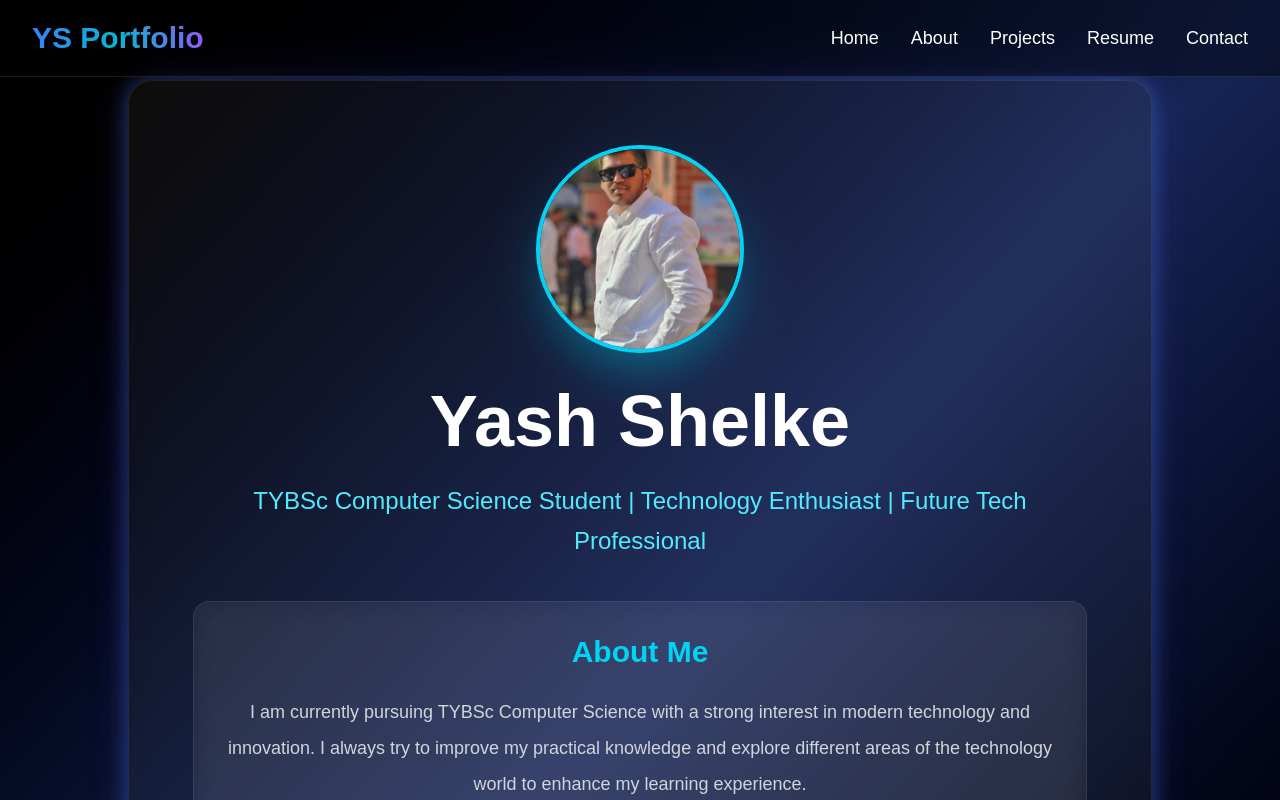
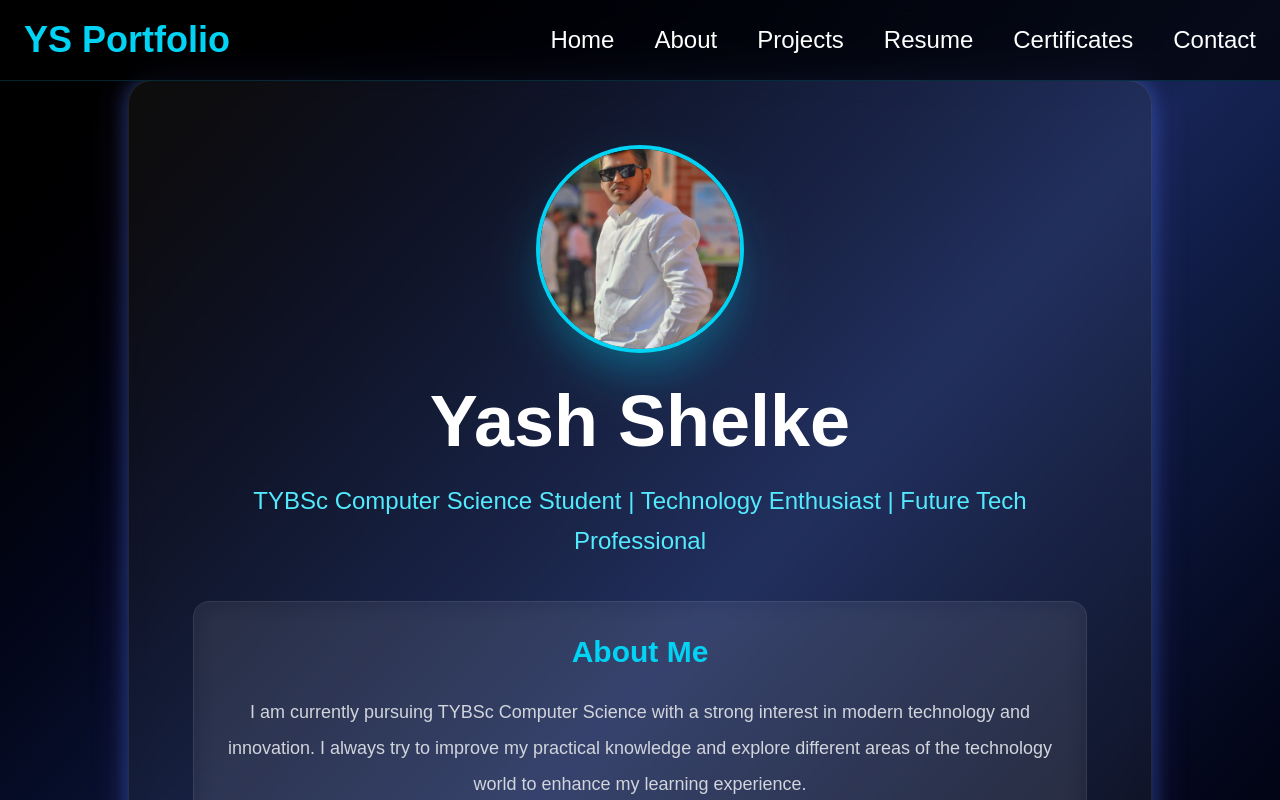
Before and after one commit to yashshelke9129-droid/yash-data-science-portfolio, a Next.js app: page / in a window 1280 px wide. Shown: the top 800 px of the page. Built offline with nearby package versions, Linux system fonts and the light colour scheme.

Commit message:
Added certificates section

```diff
--- a/src/components/Navbar.js
+++ b/src/components/Navbar.js
@@ -3,16 +3,22 @@
 import Link from "next/link";
 
 export default function Navbar() {
+
   return (
-    <nav className="fixed top-0 w-full z-50 bg-black/40 backdrop-blur-lg border-b border-white/10">
 
-      <div className="max-w-7xl mx-auto flex justify-between items-center px-8 py-5">
+    <nav className="fixed top-0 left-0 w-full z-50 bg-black/70 backdrop-blur-md border-b border-cyan-500/20">
 
-        <h1 className="text-3xl font-bold gradient-text">
+      <div className="max-w-7xl mx-auto px-6 py-5 flex items-center justify-between">
+
+        {/* Logo */}
+
+        <h1 className="text-4xl font-bold text-cyan-400">
           YS Portfolio
         </h1>
 
-        <div className="flex gap-8 text-lg">
+        {/* Navigation Links */}
+
+        <div className="flex gap-10 text-2xl font-medium text-white">
 
           <Link href="/" className="hover:text-cyan-400 transition">
             Home
@@ -30,6 +36,10 @@ export default function Navbar() {
             Resume
           </Link>
 
+          <Link href="/certificates" className="hover:text-cyan-400 transition">
+            Certificates
+          </Link>
+
           <Link href="/contact" className="hover:text-cyan-400 transition">
             Contact
           </Link>
@@ -39,5 +49,7 @@ export default function Navbar() {
       </div>
 
     </nav>
+
   );
+
 }
```
